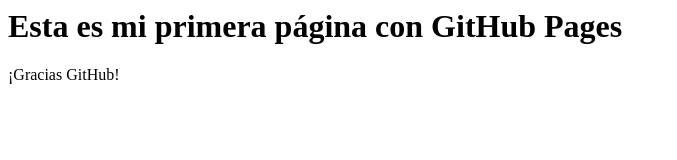
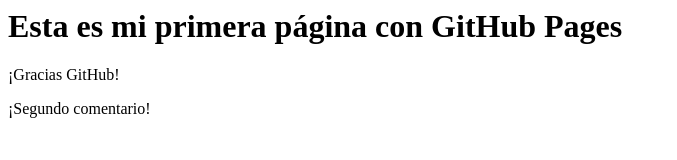
Before and after one commit to pamelasilva16/actividad1, a plain HTML site: page index.html in a window 1280 px wide. Shown: the whole page, without its empty margins (0-677 px from the left). Drawn offline with Linux system fonts and the light colour scheme.

Commit message:
Segundo cambio realizado

```diff
--- a/index.html
+++ b/index.html
@@ -1,4 +1,5 @@
 <html>
 <h1> Esta es mi primera página con GitHub Pages </h1>
 <p>¡Gracias GitHub!</p>
+<p>¡Segundo comentario!</p>
 </html>
```
